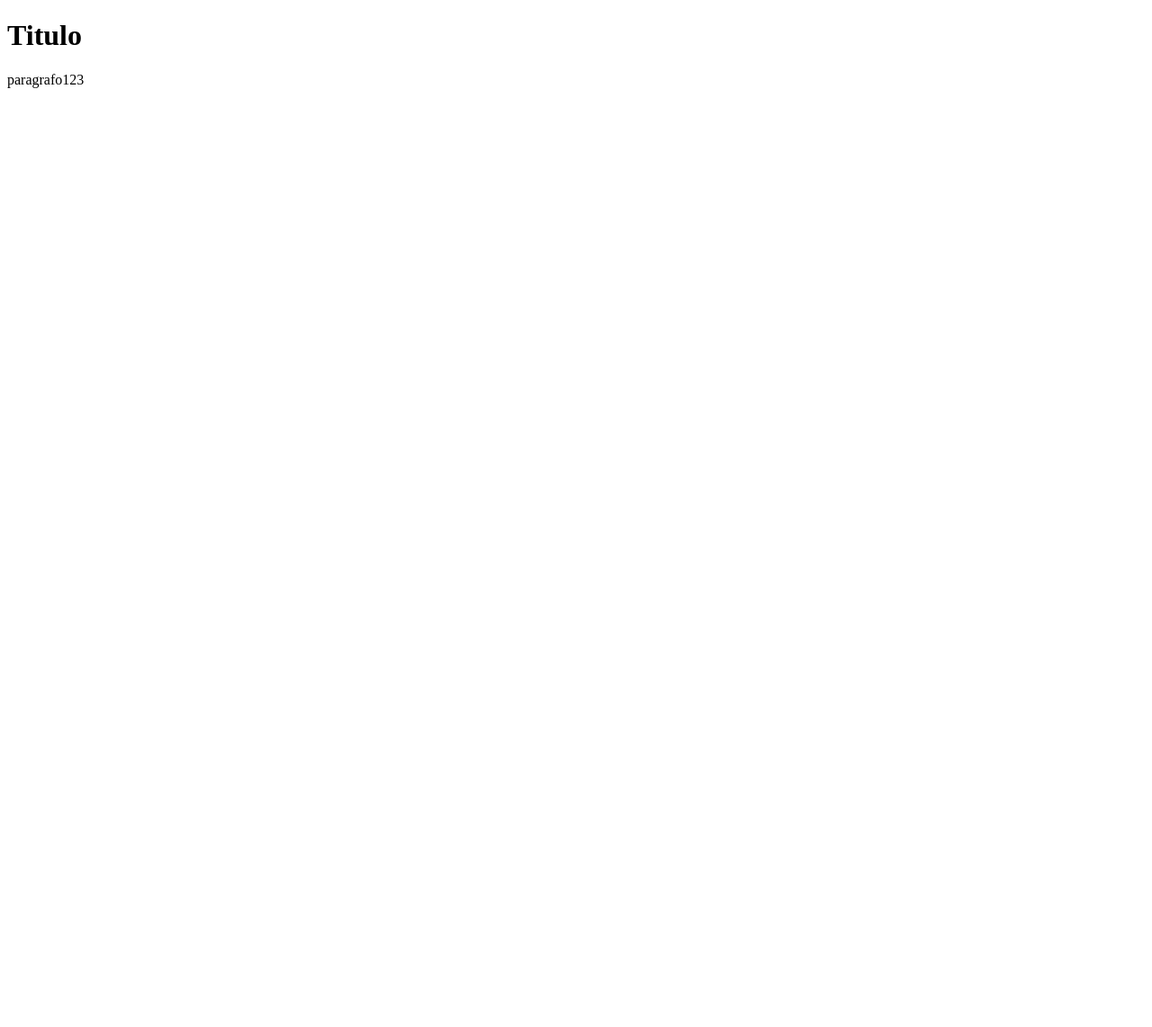
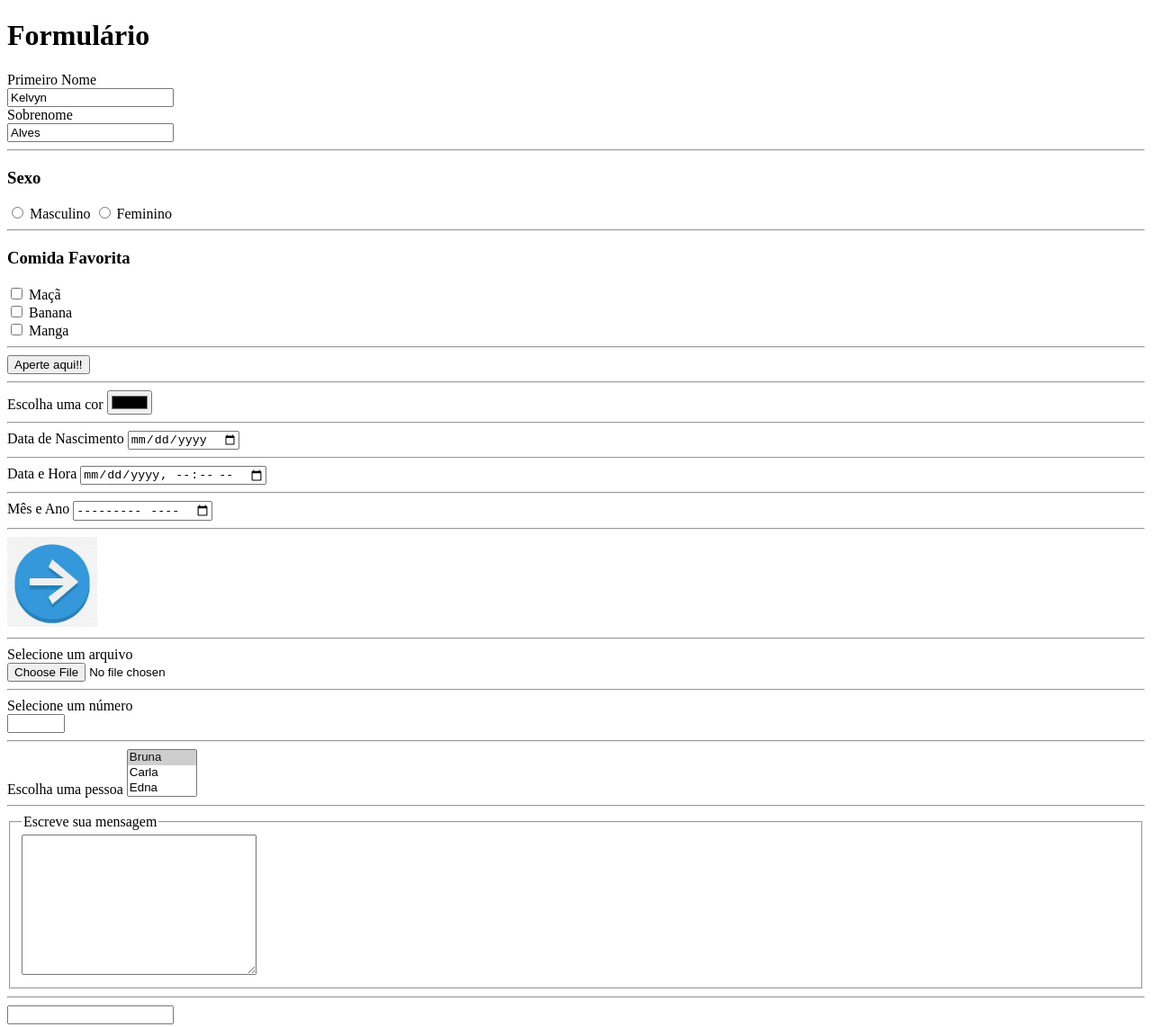
Before and after one commit to kelvynalves11/Kelvyn-Lindo-2, a plain HTML site: page index.html in a window 1280 px wide. Shown: the whole page at 90% size. Before the commit the page ends 800 px from the top, so only its background shows below. Drawn offline with Linux system fonts and the light colour scheme.

Commit message:
Commit01

```diff
--- a/index.html
+++ b/index.html
@@ -4,7 +4,92 @@
     <title> TEST </title>
     </head>
     <body>
-        <h1>Titulo</h1>
-        <p>paragrafo123</p>
+        <h1>Formulário</h1>
+        <header>
+            <form>
+
+                <label for="pnome">Primeiro Nome</label> <br>
+                <input type="text" id="pnome" name="PrimeiroNome" value="Kelvyn"> <br>
+                <label for="Sobrenome">Sobrenome</label> <br>
+                <input type="text" id="Sobrenome" name="Sobrenome" value="Alves" <br>
+
+                <hr>
+                <h3>Sexo</h3>
+                <input type="radio" id="M" name="sexo" value="Masculino">
+                <label for="M">Masculino</label>
+                <input type="radio" id="F" name="sexo" value="Feminino">
+                <label for="F">Feminino</label>
+
+                <hr>
+                <h3>Comida Favorita</h3>
+                <input type="checkbox" id="fruta1" name="fruta1" value="Maçã">
+                <label for="fruta1">Maçã</label> <br>
+                <input type="checkbox" id="fruta2" name="fruta2" value="Banana">
+                <label for="fruta2">Banana</label> <br>
+                <input type="checkbox" id="fruta3" name="fruta3" value="Manga">
+                <label for="fruta3">Manga</label> <br>
+                </label>
+
+            <hr>
+            <input type="button" onclick="alert('Olá')" value="Aperte aqui!!">
+
+            <hr>
+            <label for="cor"> Escolha uma cor</label>
+            <input type="color" id="cor" name="cor">
+
+            <hr>
+            <label for="data">Data de Nascimento</label>
+            <input type="date" id="data" name="data">
+
+            <hr>
+            <label for="datahora">Data e Hora</label>
+            <input type="datetime-local" id="datahora" name="datahora">
+
+            <hr>
+            <label for="mesano">Mês e Ano</label>
+            <input type="month" id="mesano" name="mesano">
+
+            <hr>
+            <input type="image" src="images.git.png" alt="Submit" width="100" height="100">
+
+            <hr>
+            <label for="arquivos">Selecione um arquivo</label> <br>
+            <input type="file" id="arquivos" name="arquivos">
+
+            <hr>
+            <label for="numero">Selecione um número</label> <br>
+            <input type="number" id="numero" name="numero" min="0" max="500">
+
+            <hr>
+            <label for="opção">Escolha uma pessoa</label>
+            <select name="pessoa" id="opcao" size="3" multiple>
+                <option value="Bruna" selected>Bruna</option>
+                <option value="Carla">Carla</option>
+                <option value="Edna">Edna</option>
+                <option value="Duda">Duda</option>
+                <option value="Julia">Julia</option>
+                <option value="Bernardinho">Bernardinho</option>
+            </select>
+
+            <hr>
+            <fieldset>
+                <legend>Escreve sua mensagem</legend>
+                <textarea name="mensagem" id="" cols="30" rows="10"></textarea>
+            </fieldset>
+
+            <hr>
+                <input list="browsers">
+                <datalist id="browsers">
+                  <option value="Edge">
+                  <option value="Firefox">
+                  <option value="Chrome">
+                  <option value="Opera">
+                  <option value="Safari">
+                </datalist>
+
+
+            </form>
+        </header>
+
     </body>
 </html>
```
Also changed, not shown: images.git.png (added).
